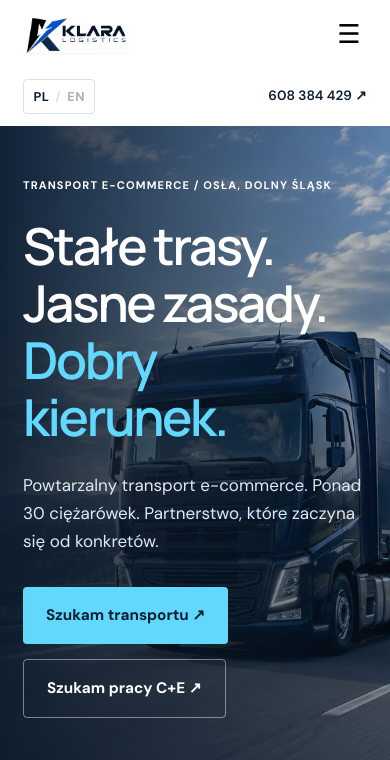
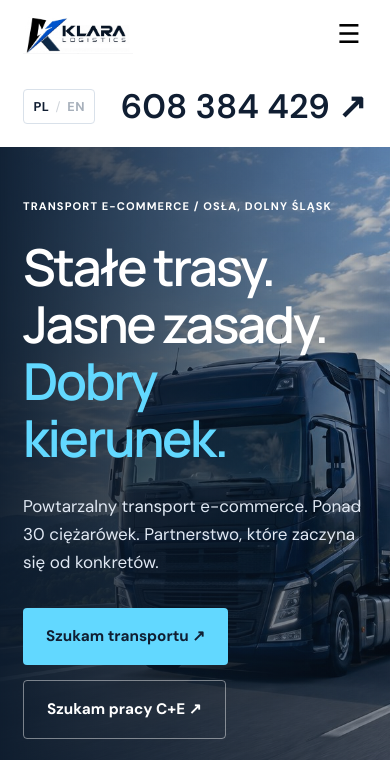
Before and after one commit to adammueller533-alt/Klara-Logistics, a plain HTML site: page index.html in a window 390 px wide. Shown: the top 760 px of the page. Drawn offline with Linux system fonts and the light colour scheme.

```diff
--- a/style.css
+++ b/style.css
@@ -621,7 +621,6 @@
 @media (max-width: 1000px) {
   .header { gap: 15px; }
   .header nav { gap: 22px; font-size: .9rem; }
-  .header-phone { font-size: .85rem; }
   .split { gap: 5%; }
   .panel { padding: 25px; }
   .cards article { padding: 23px; }
@@ -681,7 +680,6 @@
 
   .header-phone {
     margin-left: auto;
-    font-size: .8rem;
   }
 
   .hero-content { padding-top: 50px; }
```
